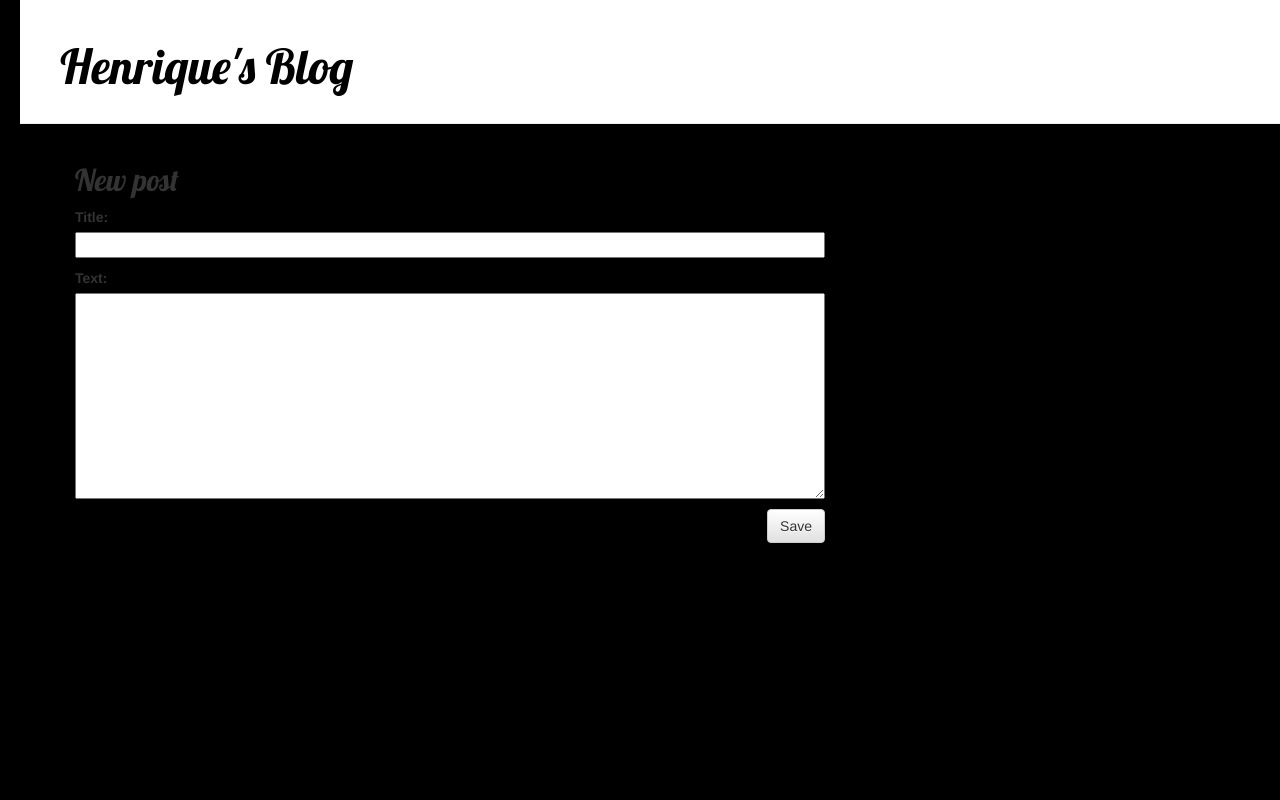
After one commit to henrique1608/my-first-blog, a Django app: page /post/new/ in a window 1280 px wide. The commit adds this page. Run offline with Django 3.2, Linux system fonts and the light colour scheme; some libraries are stand-ins or nearby versions.

Commit message:
Added views to create/edit blog post inside the site.

```diff
--- /dev/null
+++ b/blog/forms.py
@@ -0,0 +1,8 @@
+from django import forms
+from .models import Post
+
+class PostForm(forms.ModelForm):
+
+    class Meta:
+        model = Post
+        fields = ('title', 'text',)
--- a/blog/static/css/blog.css
+++ b/blog/static/css/blog.css
@@ -6,8 +6,9 @@ body {
     padding-left: 20px;
 }
 
+
 .page-header {
-    background-color: #81bfed;
+    background-color:#ffffff;
     margin-top: 0;
     padding: 20px 20px 20px 40px;
 }
@@ -27,7 +28,7 @@ h1, h2, h3, h4 {
 }
 
 .date {
-    color: #828282;
+    color: #dfdfdf;
 }
 
 .save {
--- a/blog/templates/blog/base.html
+++ b/blog/templates/blog/base.html
@@ -1,20 +1,26 @@
 {% load static %}
-
 <html>
-
     <head>
-        <title>O SITE</title>
+        <title>XBLOG</title>
         <link rel="stylesheet" href="//maxcdn.bootstrapcdn.com/bootstrap/3.2.0/css/bootstrap.min.css">
         <link rel="stylesheet" href="//maxcdn.bootstrapcdn.com/bootstrap/3.2.0/css/bootstrap-theme.min.css">
+        <link href='//fonts.googleapis.com/css?family=Lobster&subset=latin,latin-ext' rel='stylesheet' type='text/css'>
         <link rel="stylesheet" href="{% static 'css/blog.css' %}">
-        <link href="//fonts.googleapis.com/css?family=Lobster&subset=latin,latin-ext" rel="stylesheet" type="text/css">
     </head>
 
+    <style>
+    body {
+       background-color: #000000;
+    }
+    </style>
+
         <body>
-
-
         <div class="page-header">
-        <h1><a href="/">Henrique's blog</a></h1>
+            {% if user.is_authenticated %}
+                     <a href="{% url 'post_new' %}" class="top-menu"><span class="glyphicon
+            glyphicon-plus"></span></a>
+            {% endif %}
+            <h1><a href="/">Henrique's Blog</a></h1>
         </div>
         <div class="content container">
             <div class="row">
--- /dev/null
+++ b/blog/templates/blog/post_edit.html
@@ -0,0 +1,9 @@
+{% extends 'blog/base.html' %}
+
+{% block content %}
+    <h2>New post</h2>
+    <form method="POST" class="post-form">{% csrf_token %}
+        {{ form.as_p }}
+        <button type="submit" class="save btn btn-default">Save</button>
+    </form>
+{% endblock %}
--- a/blog/urls.py
+++ b/blog/urls.py
@@ -4,4 +4,6 @@ from . import views
 urlpatterns = [
     path('', views.post_list, name='post_list'),
     path('post/<int:pk>/', views.post_detail, name='post_detail'),
+    path('post/new/', views.post_new, name='post_new'),
+    path('post/<int:pk>/edit/', views.post_edit, name='post_edit'),
 ]
--- a/blog/views.py
+++ b/blog/views.py
@@ -1,12 +1,45 @@
+from django.shortcuts import redirect
 from django.shortcuts import render
 from django.utils import timezone
 from .models import Post
 from django.shortcuts import render, get_object_or_404
+from .forms import PostForm
+
+
+def post_list(request):
+    posts = Post.objects.filter(published_date__lte=timezone.now()).order_by('published_date')
+    return render(request, 'blog/post_list.html', {'posts': posts})
+
 
 def post_detail(request, pk):
     post = get_object_or_404(Post, pk=pk)
     return render(request, 'blog/post_detail.html', {'post': post})
 
-def post_list(request):
-    posts = Post.objects.filter(published_date__lte=timezone.now()).order_by('published_date')
-    return render(request, 'blog/post_list.html', {'posts': posts})
+
+def post_new(request):
+    if request.method == "POST":
+        form = PostForm(request.POST)
+        if form.is_valid():
+            post = form.save(commit=False)
+            post.author = request.user
+            post.published_date = timezone.now()
+            post.save()
+            return redirect('post_detail', pk=post.pk)
+    else:
+        form = PostForm()
+    return render(request, 'blog/post_edit.html', {'form': form})
+
+
+def post_edit(request, pk):
+    post = get_object_or_404(Post, pk=pk)
+    if request.method == "POST":
+        form = PostForm(request.POST, instance=post)
+        if form.is_valid():
+            post = form.save(commit=False)
+            post.author = request.user
+            post.published_date = timezone.now()
+            post.save()
+            return redirect('post_detail', pk=post.pk)
+    else:
+        form = PostForm(instance=post)
+    return render(request, 'blog/post_edit.html', {'form': form})
--- a/mysite/urls.py
+++ b/mysite/urls.py
@@ -14,7 +14,8 @@ Including another URLconf
     2. Add a URL to urlpatterns:  path('blog/', include('blog.urls'))
 """
 from django.contrib import admin
-from django.urls import path, include
+from django.urls import path
+from django.urls import include
 
 urlpatterns = [
     path('admin/', admin.site.urls),
```
Also changed, not shown: blog/templates/blog/post_detail.html (+8 -3 lines), blog/templates/blog/post_list.html (+17 -8 lines). Lines whose indentation alone changed are shown as unchanged.
